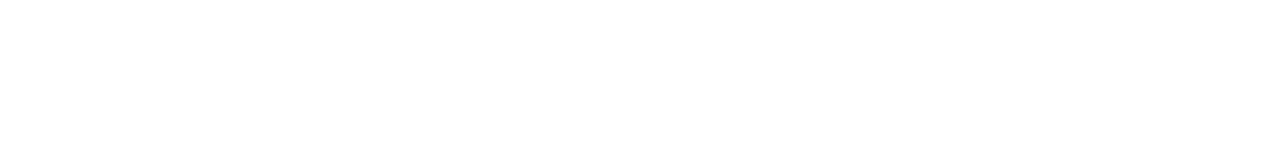
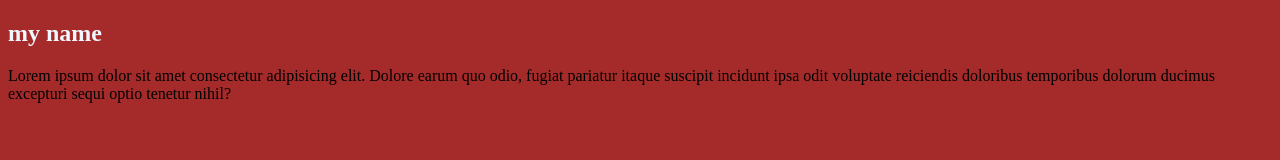
Before and after one commit to Abakash-7/my-first-github-repo, a plain HTML site: page index.html in a window 1280 px wide. Drawn offline with Linux system fonts and the light colour scheme.

Commit message:
second commit

```diff
--- a/index.html
+++ b/index.html
@@ -2,10 +2,15 @@
 <html lang="en">
 <head>
    <meta charset="UTF-8">
-   <meta name="viewport" content="width=device-width, initial-scale=1.0">
+   <meta name="viewport" content="width=, initial-scale=1.0">
    <title>Document</title>
 </head>
-<body>
+<body style="background-color: brown;">
+      <div>
+         <h2 style="color:aliceblue">my name</h2>
+         <p>
+      Lorem ipsum dolor sit amet consectetur adipisicing elit. Dolore earum quo odio, fugiat pariatur itaque suscipit incidunt ipsa odit voluptate reiciendis doloribus temporibus dolorum ducimus excepturi sequi optio tenetur nihil?</p>
+      </div>
 
 </body>
 </html>
```
